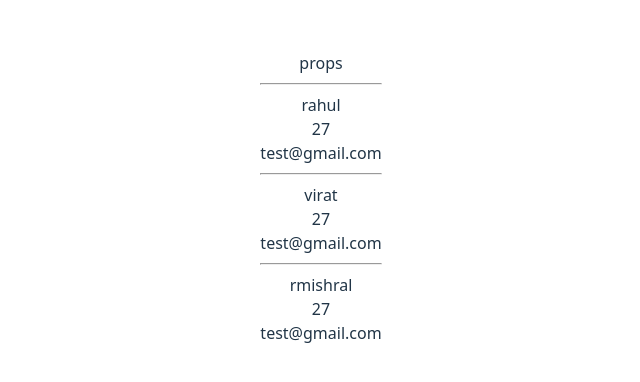
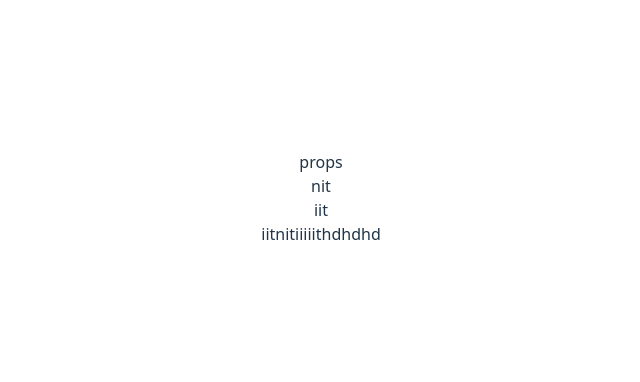
Before and after one commit to rahul-lade/stepbystep_react, a React (Vite) app in the folder my-react-app/: page / in a window 1280 px wide. Shown: the part 202-584 px from the top of the page, without its empty margins (319-959 px from the left). Built offline with nearby package versions, Linux system fonts and the light colour scheme.

Commit message:
feat: implement College component to display college names and update App component to use it

```diff
--- a/my-react-app/src/App.jsx
+++ b/my-react-app/src/App.jsx
@@ -1,9 +1,10 @@
+
 import './App.css'
+import College from './College';
 import User from './User';
 
 
 function App() {
-
 let name = "rahul";
 let age = 27;
 let email = "test@gmail.com";
@@ -23,13 +24,15 @@ let userObj2 = {
   age :27,
   email : "test@gmail.com"
 }
+
+
+const collegearray =['iit','nit','iiiiit','hdhdhd'];
+console.log(collegearray);
   return (
 
     <div>
       props
-      <User info={userObj} />
-      <User info={userObj1} />
-      <User info={userObj2} />
+      <College name={collegearray}/>
     </div>
 
   )
--- /dev/null
+++ b/my-react-app/src/College.tsx
@@ -0,0 +1,14 @@
+import React from 'react'
+
+const College = ({name}) => {
+  console.log(name)
+  return (
+    <div>
+      <div>{name[1]}</div>
+      <div>{name[0]}</div>
+      <div>{name} </div>
+    </div>
+  )
+}
+
+export default College
```
Also changed, not shown: my-react-app/jsconfig.json (added, +10 -0 lines).
